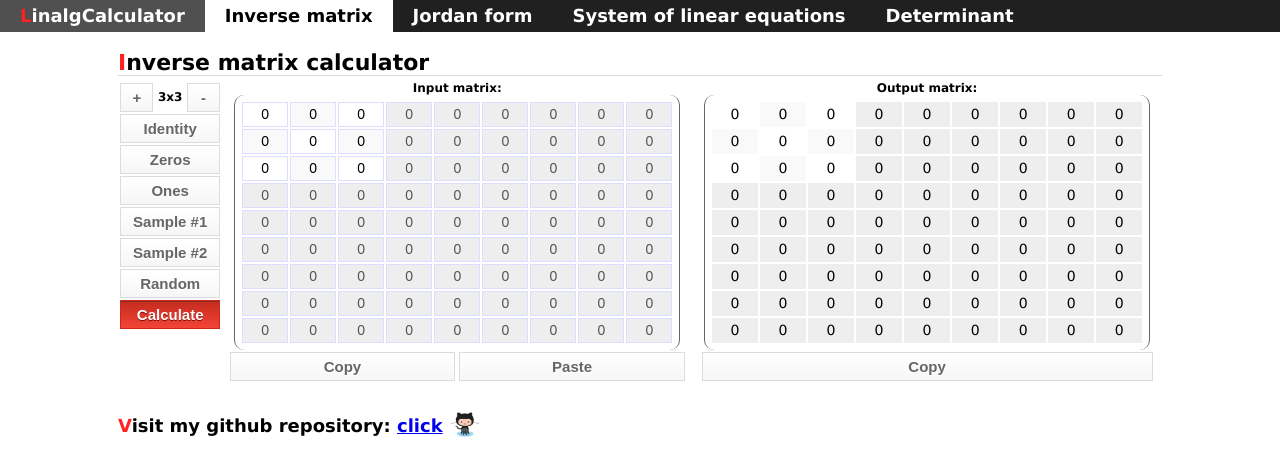
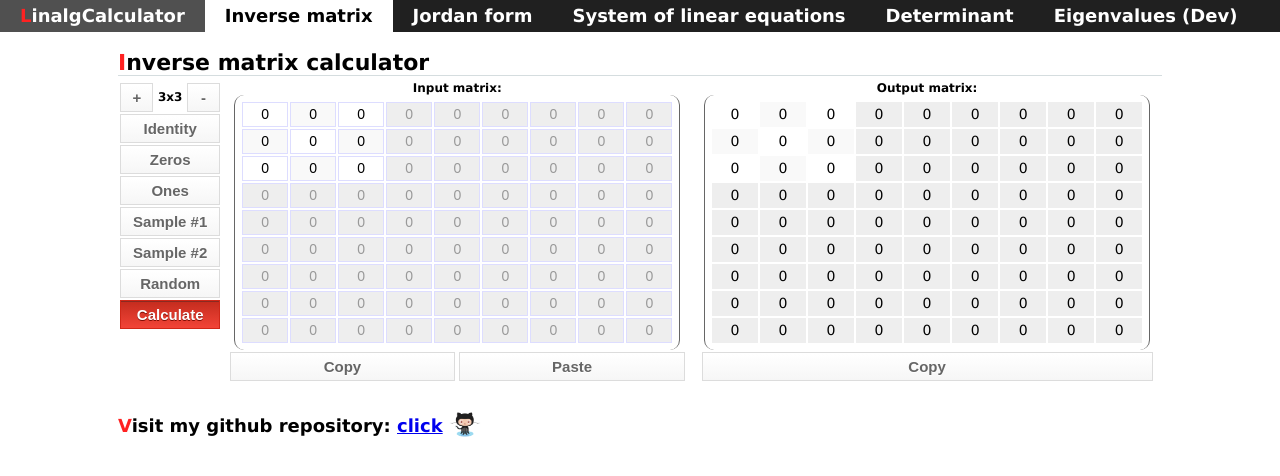
Before and after one commit to AndrewB330/LinalgCalculator, a Flask app: page / in a window 1280 px wide. Shown: the top 476 px of the page. Run offline with Flask 2, Linux system fonts and the light colour scheme.

Commit message:
Eigenvalues of symmetric matrix

```diff
--- a/app.py
+++ b/app.py
@@ -1,5 +1,6 @@
 from flask import Flask, render_template, request, jsonify
-from linear_algebra import jordan_form, to_fraction, inverse_m, gauss_elim, det_m
+from linear_algebra import jordan_form, to_fraction, inverse_m, gauss_elim, det_m, eignvalues_approximately
+from fractions import Fraction
 
 app = Flask(__name__)
 
@@ -58,11 +59,30 @@ def calculate_determinant():
         size = request.args.get('width', 1, type=int)
         matrix = to_fraction([request.args.getlist('matrix[{}][]'.format(i), ) for i in range(size)])
         res = det_m(matrix)
-        print(res)
     except:
-        return jsonify(matrix=[[0] * size] * size, message="Something went wrong :(", ok=False)
+        return jsonify(prefix='???', result='', message="Something went wrong :(", ok=False)
     return jsonify(prefix='Det = ', result=fraction_to_str(res), message="Successfully calculated!", ok=True)
 
 
+@app.route('/calculate_eigenvalues')
+def calculate_eigenvalues():
+    try:
+        size = request.args.get('width', 1, type=int)
+        matrix = to_fraction([request.args.getlist('matrix[{}][]'.format(i), ) for i in range(size)])
+        if (matrix != matrix.T).any():
+            return jsonify(prefix='???', result='', message="Matrix must be symmetric :(", ok=False)
+        res, history = eignvalues_approximately(matrix, return_history=True)
+        res = '<br>'.join(map(lambda x: str(round(x, 6)), res))
+    except Exception as e:
+        print(repr(e))
+        return jsonify(prefix='???', result='', message="Something went wrong :(", ok=False)
+    return jsonify(prefix='Eigenvalues = <br>',
+                   result=res,
+                   history=[([[str(round(c, 6)) for c in r] for r in h[0]], (str(h[1][0]), str(h[1][1]))) for h in
+                            history],
+                   message="Successfully calculated!",
+                   ok=True)
+
+
 if __name__ == '__main__':
-    app.run()
+    app.run(port=5001)
--- a/static/js/script.js
+++ b/static/js/script.js
@@ -5,14 +5,20 @@ var data = zero_matrix(max_size, max_size);
 var result = zero_matrix(max_size, max_size);
 
 var calculator = 'inverse';
+var input_type = 'matrix-square';
 var output_type = 'matrix-square';
 
 var color_main_1 = '#FFFFFF';
 var color_main_2 = '#F9F9F9';
 var color_disabled = '#EEEEEE';
 var color_special = '#BBFF99';
+var color_symmetric = '#dae0ef';
+var selected_color = '#FFBB99';
 
-var colorizer = function(i,j){return (i<height && j<width?((i+j)%2==0?color_main_1:color_main_2):color_disabled);}
+var selected_x = -1;
+var selected_y = -1;
+
+var debug = true;
 
 function zero_matrix(width, height) {
     var data = [], row = [];
@@ -47,10 +53,8 @@ function getId(i,j) {
 }
 
 function identity() {
-    for(var i = 0; i < max_size; i++)
-    {
-		for(var j = 0; j < max_size; j++)
-        {
+    for(var i = 0; i < max_size; i++) {
+		for(var j = 0; j < max_size; j++) {
 			data[i][j] = (i==j?1:0) ;
         }
 	}
@@ -58,10 +62,8 @@ function identity() {
 }
 
 function random() {
-	for(var i = 0; i < max_size; i++)
-	{
-		for(var j = 0; j < max_size; j++)
-        {
+	for(var i = 0; i < max_size; i++) {
+		for(var j = 0; j < max_size; j++) {
             data[i][j] = Math.floor((Math.random() * 10) - 5);
         }
 	}
@@ -79,12 +81,34 @@ function enabled(i,j) {
 	return i<height && j<width;
 }
 
-function variables_row()
-{
+
+function changed(i,j) {
+    if (input_type == 'matrix-diagonal' && enabled(i,j)) {
+        setTimeout(function(i,j) {
+            data[j][i] = data[i][j];
+            $('#'+getId(j,i)).val(data[j][i]);
+        },5,i,j);
+    }
+}
+
+
+function colorizer(i,j) {
+    if (!enabled(i,j)) {
+        return color_disabled;
+    }
+    if (calculator == 'gauss')
+		return (j==width-1?color_special:((i+j)%2==0?color_main_1:color_main_2));
+    if (input_type == 'matrix-diagonal' && i == j)
+        return color_symmetric;
+    if (selected_x == j && selected_y == i)
+        return selected_color;
+    return ((i+j)%2==0?color_main_1:color_main_2);
+}
+
+function variables_row() {
 	var row = '';
 	row += '<tr>';
-	for (var j = 0; j < max_size; j++)
-	{
+	for (var j = 0; j < max_size; j++) {
 		row += '<td>';
 		row += '<div class="matrix-cell output" >'+(j<width-1?'x'+(j+1):(j==width-1?'C':''))+'</div>';
 		row += '</td>';
@@ -97,13 +121,12 @@ function rebuild_matrix() {
     $("#message").empty();
     var content = ''
 	if (calculator == 'gauss') content+=variables_row();
-    for(var i = 0; i < max_size; i++)
-    {
+    for(var i = 0; i < max_size; i++) {
         content += '<tr>';
-        for(var j = 0; j < max_size; j++)
-        {
+        for(var j = 0; j < max_size; j++) {
+            changed(i,j);
             content += '<td>';
-            content += '<input style="background-color:'+colorizer(i,j)+'" class="matrix-cell" id="'+getId(i,j)+'" value="'+(enabled(i,j)?data[i][j]:0)+'" '+(enabled(i,j)?'':'disabled')+'/>';
+            content += '<input style="background-color:'+colorizer(i,j)+'" class="matrix-cell" id="'+getId(i,j)+'" value="'+(enabled(i,j)?data[i][j]:0)+'" '+(enabled(i,j)?'':'disabled')+' onchange="changed('+i+','+j+')"/>';
             content += '</td>';
         }
         content += '</tr>';
@@ -128,11 +151,9 @@ function set_matrix(id,data) {
 	result = data;
     var content = '';
 	if (calculator == 'gauss') content+=variables_row();
-    for(var i = 0; i < max_size; i++)
-    {
+    for(var i = 0; i < max_size; i++)  {
         content += '<tr>';
-        for(var j = 0; j < max_size; j++)
-        {
+        for(var j = 0; j < max_size; j++) {
             content += '<td>';
             if (enabled(i,j) && data[i][j]!=0)
                 content += '<a style="background-color:'+colorizer(i,j)+'" class="matrix-cell output '+(enabled(i,j)?'enabled':'disabled')+'" >'+format_fraction(data[i][j])+'</a>';
@@ -173,16 +194,14 @@ function paste() {
 	set_size(nwidth, nheight);
 }
 
-function set_status(ok)
-{
+function set_status(ok) {
     if (ok)
         $("#message").css({color:"#494"});
     else
         $("#message").css({color:"#944"});
 }
 
-function sample1()
-{
+function sample1() {
     set_size(4, 4);
     fill(0);
     x = [[0,1,0,0],[11,6,-4,-4],[22,15,-8,-9],[-3,-2,1,2]];
@@ -192,8 +211,7 @@ function sample1()
     rebuild_matrix();
 }
 
-function sample2()
-{
+function sample2() {
 	set_size(6, 6);
     fill(0);
     x = [[-2,0,0,0,1,0],[0,2,1,0,0,2],[0,0,2,1,0,0],[1,0,0,2,2,0],[0,0,0,0,-3,1],[0,0,0,0,0,-3]];
@@ -203,8 +221,12 @@ function sample2()
     rebuild_matrix();
 }
 
-function calculate()
-{
+String.prototype.replaceAll = function(search, replacement) {
+    var target = this;
+    return target.split(search).join(replacement);
+};
+
+function calculate() {
     set_status(true);
     $("#message").empty().append("Calculation...");
     var subdata = []
@@ -215,15 +237,29 @@ function calculate()
           "width": width,
 		  "height": height
     }, function(data) {
-		if (output_type == 'matrix-square' || output_type == 'matrix-rectangle')
-        {
+		if (output_type == 'matrix-square' || output_type == 'matrix-rectangle') {
 			set_matrix("output-matrix",data.matrix);
 			$("#message").empty().append(data.message);
 		}
-		if (output_type == 'number')
-		{
+		if (output_type == 'number') {
 			$("#output-number").html(data.prefix + data.result);
 			$("#message").empty().append(data.message);
+		}
+		if (debug && data.history) {
+		    $('#debug').html('');
+		    for (var i = 0; i < data.history.length; i++) {
+		        var matrix = data.history[i][0];
+		        selected_x = data.history[i][1][0];
+		        selected_y = data.history[i][1][1];
+				var s = '';
+				for (var j = 0; j < matrix.length; j++) {
+					s+= matrix[j] + '\\\\\n';
+				}
+				console.log(s.replaceAll(',',' & '));
+		        $('#debug').append('<table id="matrix-' + i + '" class="matrix" ></table>');
+		        set_matrix('matrix-'+i, matrix);
+		        selected_x = selected_y = -1;
+		    }
 		}
         set_status(data.ok);
     });
@@ -234,7 +270,9 @@ function first_letter_color(text, color) {
 }
 
 
-function select_calculator(ncalculator, noutput_type) {
+function select_calculator(ncalculator, ninput_type, noutput_type) {
+    $('#debug').html('');
+    input_type = ninput_type;
 	output_type = noutput_type;
 	calculator = ncalculator;
 
@@ -244,47 +282,42 @@ function select_calculator(ncalculator, noutput_type) {
     }
     document.getElementById(calculator).className += ' active'
 
-	if (output_type == 'matrix-square')
-	{
-		$('#output').empty().append(
-		'Output matrix:<table id="output-matrix" class="matrix"></table><button class="white-button control" onclick="copy_result()">Copy</button>'
-		);
+	if (input_type == 'matrix-rectangle') {
+		$('#size-square').hide();
+		$('#size-rectangle').show();
+		set_size(width, height);
+	} else {
+	    //matrix-square, matrix-diagonal
 		$('#size-square').show();
 		$('#size-rectangle').hide();
 		set_size(width, width);
 	}
-	if (output_type == 'matrix-rectangle')
-	{
+
+	if (output_type == 'matrix-square') {
 		$('#output').empty().append(
 		'Output matrix:<table id="output-matrix" class="matrix"></table><button class="white-button control" onclick="copy_result()">Copy</button>'
 		);
-		$('#size-square').hide();
-		$('#size-rectangle').show();
-		set_size(width, height);
 	}
-	if (output_type == 'number')
-	{
+	if (output_type == 'matrix-rectangle') {
+		$('#output').empty().append(
+		'Output matrix:<table id="output-matrix" class="matrix"></table><button class="white-button control" onclick="copy_result()">Copy</button>'
+		);
+	}
+	if (output_type == 'number') {
 		$('#output').empty().append(
 		'Result:<div id="output-number" class="number">???</div>'
 		);
-		$('#size-square').show();
-		$('#size-rectangle').hide();
-		set_size(width, width);
 	}
 	if (calculator == 'determinant')
 		$('#calculator-name').empty().append(first_letter_color('Determinant calculator'));
 	if (calculator == 'jordan')
-		$('#calculator-name').empty().append(first_letter_color('Jordan normal form calculator'));
+		$('#calculator-name').empty().append(first_letter_color('Jordan normal form calculator (only small integer eignvalues)'));
 	if (calculator == 'inverse')
 		$('#calculator-name').empty().append(first_letter_color('Inverse matrix calculator'));
 	if (calculator == 'gauss')
 		$('#calculator-name').empty().append(first_letter_color('System of linear equations calculator'));
-
-
-	if (calculator == 'gauss')
-		colorizer = function(i,j){return (i<height && j<width?(j==width-1?color_special:((i+j)%2==0?color_main_1:color_main_2)):color_disabled);}
-	else
-		colorizer = function(i,j){return (i<height && j<width?((i+j)%2==0?color_main_1:color_main_2):color_disabled);}
+	if (calculator == 'eigenvalues')
+		$('#calculator-name').empty().append(first_letter_color('Eigenvalues calculator (approximately eps=1e-6, only symmetric matrix)'));
 
 	set_size(width, height);
 }
--- a/static/styles/style.css
+++ b/static/styles/style.css
@@ -75,6 +75,10 @@ nav > a:active {
     color:#F22;
 }
 
+tr {
+    width: 100%;
+}
+
 td {
 	width: 10%;
 	padding: 0;
@@ -112,7 +116,7 @@ input.matrix-cell {
 .header{
     font-size: 22px;
     font-weight: bold;
-    display:block;
+    display:table;
     width: 100%;
     border-bottom: 1px solid #d5dddf;
     margin-bottom: 5px;
@@ -251,6 +255,7 @@ input.matrix-cell {
 
 .columns-container {
 	width: 100%;
+    display:table;
 }
 
 .column {
@@ -292,3 +297,7 @@ input.matrix-cell {
 .active:hover, .active:active {
 	background-color: #FFF !important;
 }
+
+input:disabled {
+    color: #999999;
+}
--- a/templates/calculator.html
+++ b/templates/calculator.html
@@ -43,3 +43,4 @@
 		<button class="white-button control" onclick="copy_result()">Copy</button>
     </div>
 </div>
+<div id="debug"></div>
--- a/templates/index.html
+++ b/templates/index.html
@@ -14,10 +14,11 @@
     <body>
         <nav>
             <a href="\"><span class="first-char">L</span>inalgCalculator</a>
-			<a class="nav-tab" id="inverse" onclick="select_calculator('inverse','matrix-square')">Inverse matrix</a>
-			<a class="nav-tab" id="jordan" onclick="select_calculator('jordan','matrix-square')">Jordan form</a>
-			<a class="nav-tab" id="gauss" onclick="select_calculator('gauss','matrix-rectangle')">System of linear equations</a>
-			<a class="nav-tab" id="determinant" onclick="select_calculator('determinant','number')">Determinant</a>
+			<a class="nav-tab" id="inverse" onclick="select_calculator('inverse','matrix-square','matrix-square')">Inverse matrix</a>
+			<a class="nav-tab" id="jordan" onclick="select_calculator('jordan','matrix-square','matrix-square')">Jordan form</a>
+			<a class="nav-tab" id="gauss" onclick="select_calculator('gauss','matrix-rectangle','matrix-rectangle')">System of linear equations</a>
+			<a class="nav-tab" id="determinant" onclick="select_calculator('determinant','matrix-square','number')">Determinant</a>
+			<a class="nav-tab" id="eigenvalues" onclick="select_calculator('eigenvalues','matrix-diagonal','number')">Eigenvalues (Dev)</a>
         </nav>
         <div id="content">
             {% include 'calculator.html' %}
```
Also changed, not shown: linear_algebra.py (+29 -0 lines).
